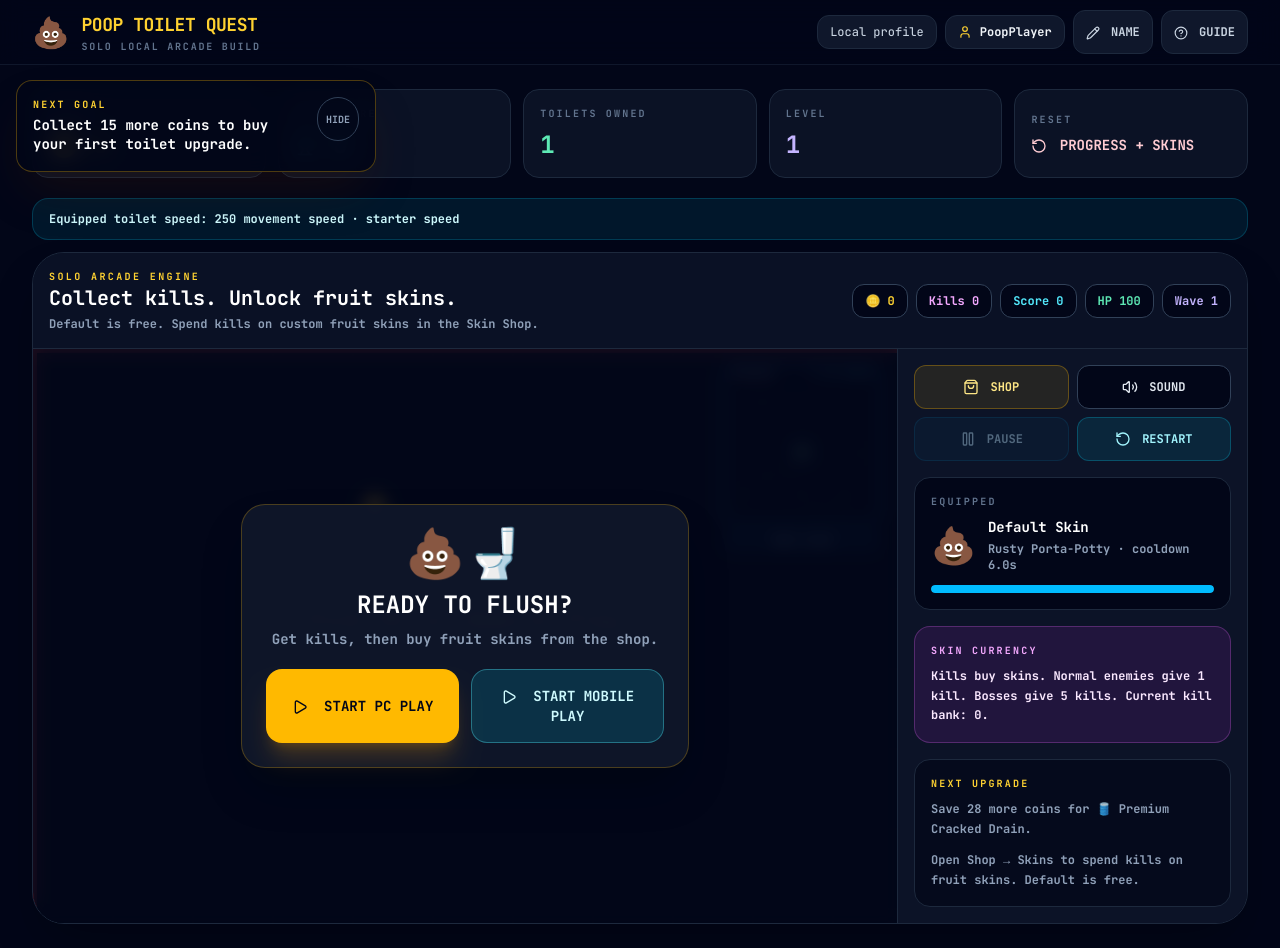
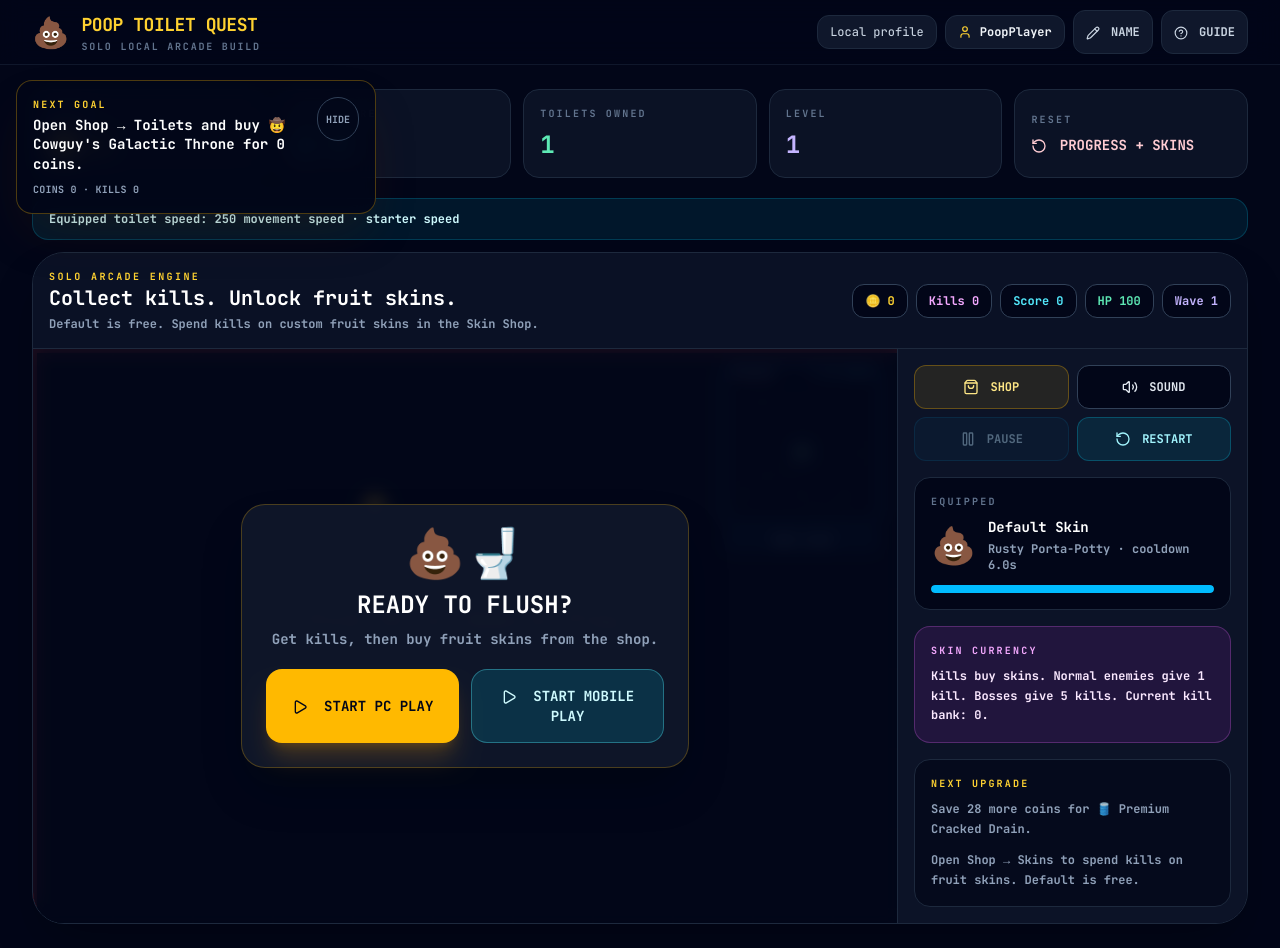
Before and after one commit to projectjimos/Poop-Toilet-Quest, a React (Vite) app: page / in a window 1280 px wide. Both pictures are taken after a click on the button "START QUEST". Built offline with nearby package versions, Linux system fonts and the light colour scheme.

Commit message:
Make goal helper reflect real progress

```diff
--- a/src/components/GameQualityGuard.tsx
+++ b/src/components/GameQualityGuard.tsx
@@ -1,8 +1,23 @@
 import { useEffect, useMemo, useState, type ReactNode } from 'react';
+import { TOILET_CATALOG } from '../data';
+import type { Toilet } from '../types';
 import { getCookie } from '../utils/cookies';
 
 const CURRENT_USER_KEY = 'poop_quest_current_user';
 const GOAL_DISMISSED_KEY = 'poop_quest_goal_helper_dismissed';
+const STARTING_TOILET_ID = 'porta_potty';
+const DEFAULT_SKIN_ID = 'default';
+
+const SKIN_GOALS = [
+  { id: 'default', name: 'Default', cost: 0 },
+  { id: 'apple', name: 'Apple', cost: 5 },
+  { id: 'banana', name: 'Banana', cost: 10 },
+  { id: 'strawberry', name: 'Strawberry', cost: 15 },
+  { id: 'watermelon', name: 'Watermelon', cost: 20 },
+  { id: 'pineapple', name: 'Pineapple', cost: 30 },
+  { id: 'cherry', name: 'Cherry', cost: 40 },
+  { id: 'grapes', name: 'Grapes', cost: 50 },
+];
 
 const MULTIPLAYER_UI_TEXTS = [
   '🌐 CO-OP Arena',
@@ -33,10 +48,19 @@ const KINETIC_SUIT_UI_TEXTS = [
 type GoalState = {
   profile: string | null;
   coins: number;
+  unlockedToilets: string[];
+  activeToiletId: string;
+  killCredits: number;
+  unlockedSkins: string[];
+  activeSkinId: string;
 };
 
 function getActiveProfile(): string | null {
   return getCookie(CURRENT_USER_KEY) || localStorage.getItem(CURRENT_USER_KEY);
+}
+
+function profileKey(profile: string): string {
+  return profile.trim() || 'Guest Player';
 }
 
 function readNumber(key: string, fallback: number): number {
@@ -46,19 +70,109 @@ function readNumber(key: string, fallback: number): number {
   return Number.isFinite(parsed) ? Math.max(0, parsed) : fallback;
 }
 
+function readString(key: string, fallback: string): string {
+  const raw = localStorage.getItem(key);
+  return raw && raw.trim() ? raw : fallback;
+}
+
+function readStringArray(key: string, fallback: string[]): string[] {
+  const raw = localStorage.getItem(key);
+  if (!raw) return fallback;
+
+  try {
+    const parsed = JSON.parse(raw);
+    return Array.isArray(parsed) ? parsed.filter((item): item is string => typeof item === 'string') : fallback;
+  } catch {
+    return fallback;
+  }
+}
+
 function readGoalState(): GoalState {
   const profile = getActiveProfile();
+  if (!profile) {
+    return {
+      profile: null,
+      coins: 0,
+      unlockedToilets: [STARTING_TOILET_ID],
+      activeToiletId: STARTING_TOILET_ID,
+      killCredits: 0,
+      unlockedSkins: [DEFAULT_SKIN_ID],
+      activeSkinId: DEFAULT_SKIN_ID,
+    };
+  }
+
+  const key = profileKey(profile);
+
   return {
     profile,
-    coins: profile ? readNumber(`poop_quest_coins_${profile}`, 0) : 0,
+    coins: readNumber(`poop_quest_coins_${key}`, 0),
+    unlockedToilets: readStringArray(`poop_quest_unlocked_${key}`, [STARTING_TOILET_ID]),
+    activeToiletId: readString(`poop_quest_active_id_${key}`, STARTING_TOILET_ID),
+    killCredits: readNumber(`poop_quest_kill_credits_${key}`, 0),
+    unlockedSkins: readStringArray(`poop_quest_unlocked_skins_${key}`, [DEFAULT_SKIN_ID]),
+    activeSkinId: readString(`poop_quest_active_skin_${key}`, DEFAULT_SKIN_ID),
   };
 }
 
-function getNextGoal({ profile, coins }: GoalState): string {
-  if (!profile) return 'Choose Google, email, or guest to start playing.';
-  if (coins < 15) return `Collect ${15 - coins} more coins to buy your first toilet upgrade.`;
-  if (coins < 50) return 'Open the toilet shop and buy your next stronger toilet.';
-  return 'Keep moving, flush enemies, collect coins, and survive longer.';
+function findToiletById(id: string): Toilet | undefined {
+  return TOILET_CATALOG.find((toilet) => toilet.id === id);
+}
+
+function sortToiletsByLevel(toilets: Toilet[]) {
+  return [...toilets].sort((a, b) => (a.level || 0) - (b.level || 0));
+}
+
+function strongestOwnedToilet(unlockedToilets: string[]): Toilet {
+  const owned = unlockedToilets.map(findToiletById).filter((toilet): toilet is Toilet => Boolean(toilet));
+  return sortToiletsByLevel(owned).at(-1) || TOILET_CATALOG[0];
+}
+
+function nextLockedToilet(unlockedToilets: string[]): Toilet | undefined {
+  return sortToiletsByLevel(TOILET_CATALOG).find((toilet) => !unlockedToilets.includes(toilet.id));
+}
+
+function nextLockedSkin(unlockedSkins: string[]) {
+  return SKIN_GOALS.find((skin) => !unlockedSkins.includes(skin.id));
+}
+
+function getNextGoal(state: GoalState): string {
+  const { profile, coins, unlockedToilets, activeToiletId, killCredits, unlockedSkins, activeSkinId } = state;
+
+  if (!profile) return 'Create a local username to start playing.';
+
+  const activeToilet = findToiletById(activeToiletId) || TOILET_CATALOG[0];
+  const strongestToilet = strongestOwnedToilet(unlockedToilets);
+  const nextToilet = nextLockedToilet(unlockedToilets);
+  const nextSkin = nextLockedSkin(unlockedSkins);
+  const hasBetterToiletEquipped = strongestToilet.id === activeToilet.id;
+
+  if (!hasBetterToiletEquipped) {
+    return `Open Shop → Toilets and equip ${strongestToilet.emoji} ${strongestToilet.name}. It is stronger than your current toilet.`;
+  }
+
+  if (nextToilet && coins >= nextToilet.cost) {
+    return `Open Shop → Toilets and buy ${nextToilet.emoji} ${nextToilet.name} for ${nextToilet.cost} coins.`;
+  }
+
+  if (nextSkin && killCredits >= nextSkin.cost) {
+    return `Open Shop → Skins and unlock the ${nextSkin.name} skin for ${nextSkin.cost} kills.`;
+  }
+
+  const unlockedNonDefaultSkin = unlockedSkins.find((skinId) => skinId !== DEFAULT_SKIN_ID);
+  if (unlockedNonDefaultSkin && activeSkinId === DEFAULT_SKIN_ID) {
+    const skinName = SKIN_GOALS.find((skin) => skin.id === unlockedNonDefaultSkin)?.name || 'new';
+    return `Open Shop → Skins and equip your ${skinName} skin.`;
+  }
+
+  if (nextToilet) {
+    return `Collect ${Math.max(0, nextToilet.cost - coins)} more coins for ${nextToilet.emoji} ${nextToilet.name}.`;
+  }
+
+  if (nextSkin) {
+    return `Defeat ${Math.max(0, nextSkin.cost - killCredits)} more enemies or boss-credit kills to unlock the ${nextSkin.name} skin.`;
+  }
+
+  return `You own every visible upgrade. Keep surviving, beat boss waves, and chase a higher score with ${activeToilet.emoji} ${activeToilet.name}.`;
 }
 
 function createSafeCloseEvent(): CloseEvent | Event {
@@ -228,13 +342,17 @@ export default function GameQualityGuard({ children }: { children: ReactNode })
     const syncGoalState = () => setGoalState(readGoalState());
     syncGoalState();
 
-    const interval = window.setInterval(syncGoalState, 5000);
+    const interval = window.setInterval(syncGoalState, 2000);
     window.addEventListener('storage', syncGoalState);
+    window.addEventListener('focus', syncGoalState);
+    window.addEventListener('ptq:play-requested', syncGoalState as EventListener);
     window.addEventListener('ptq:coins-updated', syncGoalState as EventListener);
 
     return () => {
       window.clearInterval(interval);
       window.removeEventListener('storage', syncGoalState);
+      window.removeEventListener('focus', syncGoalState);
+      window.removeEventListener('ptq:play-requested', syncGoalState as EventListener);
       window.removeEventListener('ptq:coins-updated', syncGoalState as EventListener);
     };
   }, []);
@@ -256,6 +374,9 @@ export default function GameQualityGuard({ children }: { children: ReactNode })
             <div>
               <div className="text-[10px] font-black uppercase tracking-[0.22em] text-amber-300">Next Goal</div>
               <p className="mt-1 text-sm font-black leading-snug text-white">{nextGoal}</p>
+              <p className="mt-2 text-[10px] font-bold uppercase tracking-wide text-slate-400">
+                Coins {goalState.coins} · Kills {goalState.killCredits}
+              </p>
             </div>
             <button
               type="button"
```
